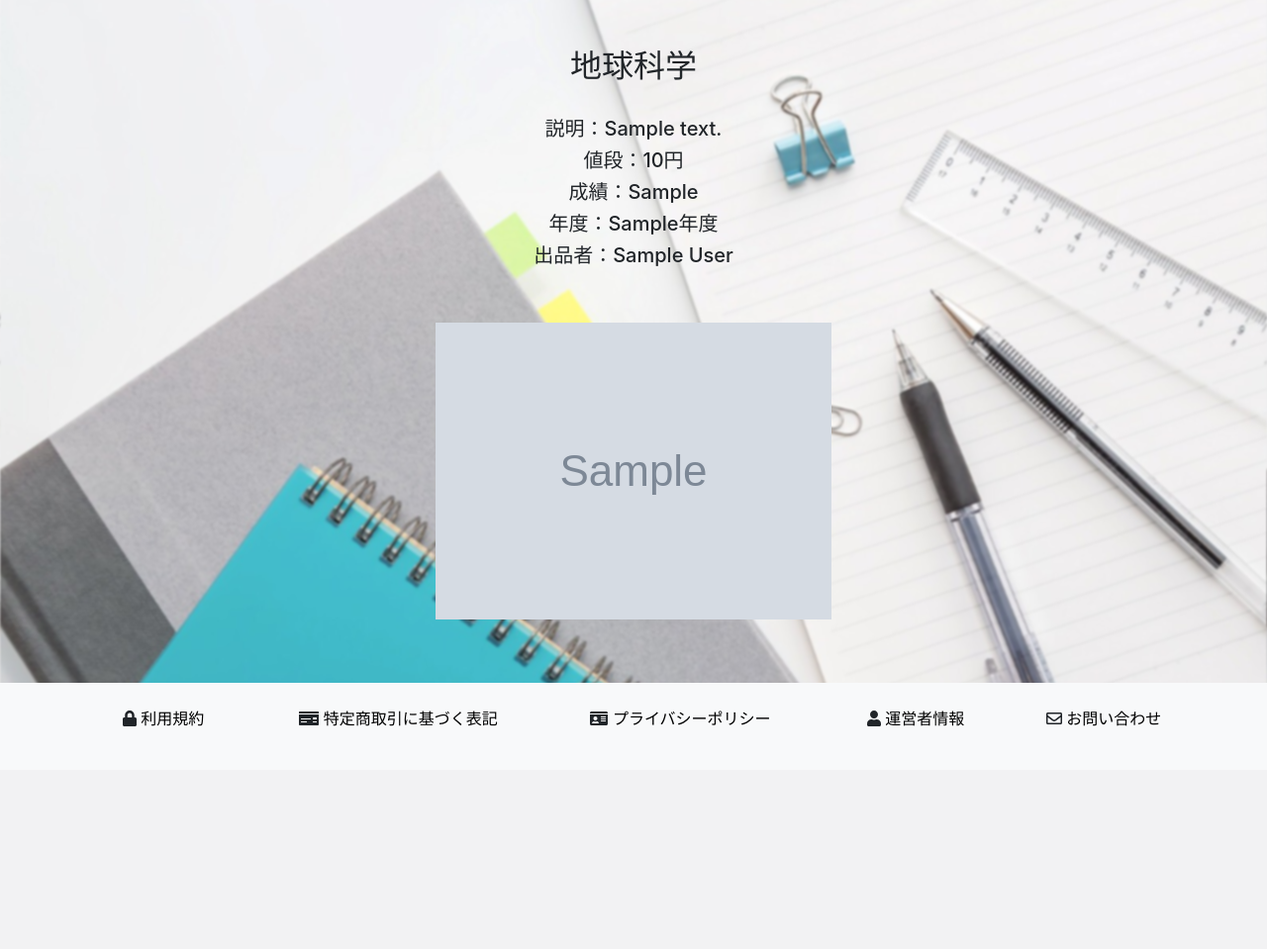
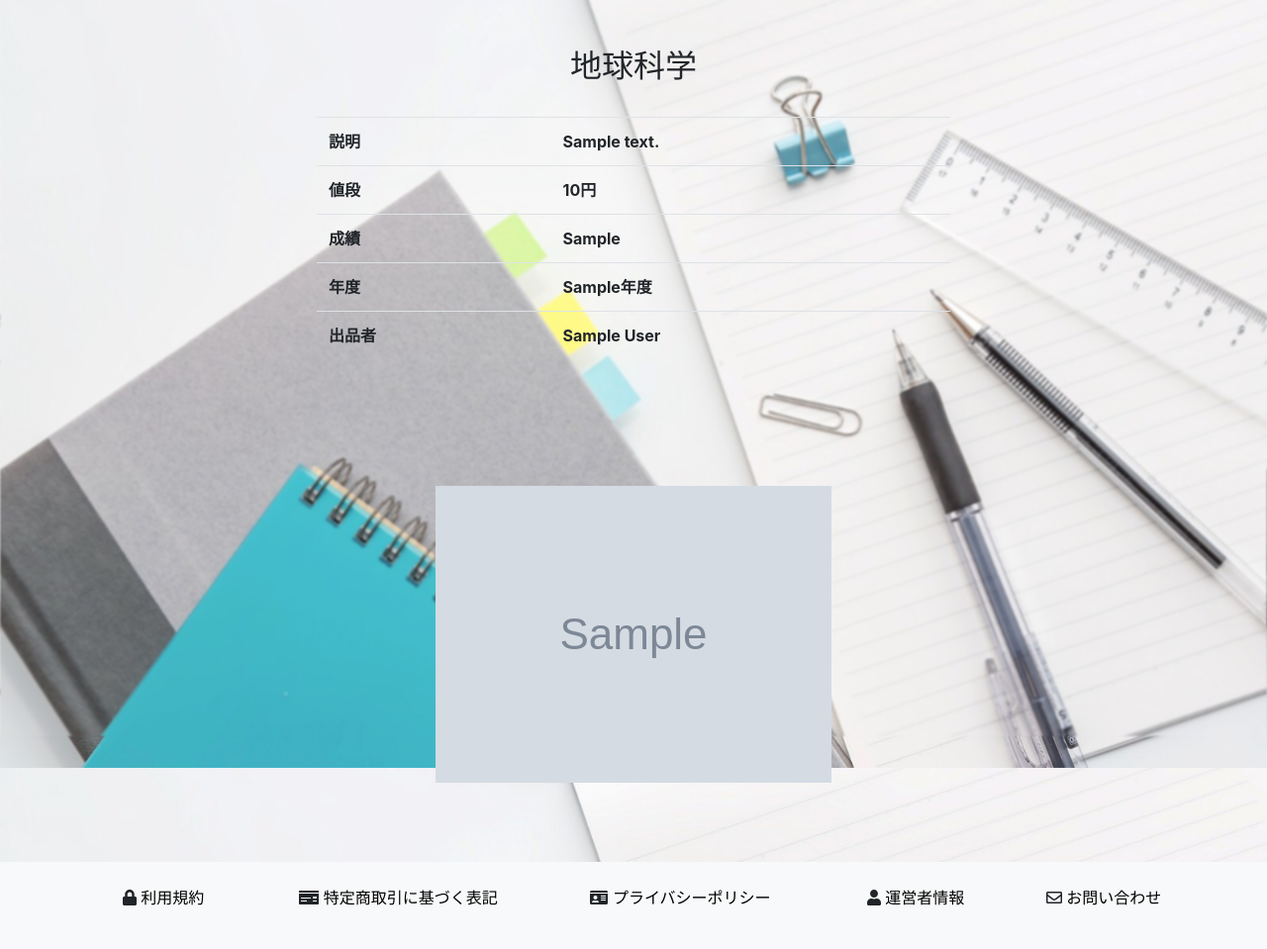
Before and after one commit to KenshiroSugiyama/hokudainote, a Rails app: page /notes/1 in a window 1280 px wide. Shown: the part 56-1015 px from the top of the page at 99% size. Before the commit the page ends 790 px from the top, so only its background shows below. Run offline with Rails 7, Linux system fonts and the light colour scheme; a user stored in the database is signed in; data comes from the database, SQL or seed files in the repository; tables that the repository leaves empty hold one stand-in row (values such as "Sample post"); grey boxes marked "Sample" are stand-in pictures; lists and menus that the app fills with data are empty; style sheets or scripts are compiled from the project's sources; some libraries are stand-ins or nearby versions.

Commit message:
notes show

```diff
--- a/app/models/inquiry.rb
+++ b/app/models/inquiry.rb
@@ -1,2 +1,4 @@
 class Inquiry < ApplicationRecord
+    validates :name ,presence: true
+    validates :email,presence: true
 end
--- a/app/models/note.rb
+++ b/app/models/note.rb
@@ -1,10 +1,10 @@
 class Note < ApplicationRecord
     belongs_to :user
     belongs_to :lecture
-    has_many :images
+    has_many :images,dependent: :destroy
     belongs_to :department
-    has_many :my_notes
-    has_many :buyers,through: :my_notes
+    has_many :my_notes,dependent: :destroy
+    has_many :buyers,through: :my_notes,dependent: :destroy
     belongs_to :exhibitor, class_name: 'User', foreign_key: :exhibitor_id
 
     validates :price ,presence: true
--- a/app/views/devise/sessions/new.html.erb
+++ b/app/views/devise/sessions/new.html.erb
@@ -1,6 +1,7 @@
 <h2 class="text-center pt-5 pb-3">ログイン</h2>
 <div class="form-group pl-5 pr-5">
   <%= form_for(resource, as: resource_name, url: session_path(resource_name)) do |f| %>
+  <%= render "devise/shared/error_messages", resource: resource %>
   <div class="field text-center p-3 offset-sm-4 col-sm-4">
     <i class="fas fa-envelope"></i> <%= f.label :email %><br />
     <%= f.email_field :email, autofocus: true, autocomplete: "email",class: "form-control" %>
--- a/app/views/notes/show.html.erb
+++ b/app/views/notes/show.html.erb
@@ -1,34 +1,38 @@
-<div class="text-center pt-5">
+<div class="text-center pt-5 pb-4">
 <h2><%= @lecture.name %> </h2>
 </div>
 
-<div class="text-center pt-4">
-        <h5 class="">
-            説明：<%= @note.description %>
-        </h5>
-        <h5 class="">
-            値段：<%= @note.price%>円
-        </h5>
-        <h5 class="">
-            成績：<%= @note.grade %>
-        </h5>
-        <h5 class="">
-            年度：<%= @note.year %>年度
-        </h5>
-        <h5 class="">
+<table class="table p-3 offset-3 col-6">
+    <tr class="">
+        <th>説明</th><th><%= @note.description %></th>
+    </tr>
+    <tr class="">
+        <th>値段</th> <th><%= @note.price%>円 </th>
+    </tr>
+    <tr class="">
+        <th>成績</th> <th><%= @note.grade %> </th>
+    </tr>
+    <tr class="">
+        <th>年度</th><th><%= @note.year %>年度</th>
+    </tr>
+    <tr class="">
+        <th>出品者</th>
+        <th>
             <% if UserProfile.find_by(user_id: @note.exhibitor_id).present? && UserProfile.find_by(user_id: @note.exhibitor_id).name.present? %>
-            出品者：<%= @exhibitor.name %>
+                <%= @exhibitor.name %>
             <% else %>
-            出品者: 不明
+                 不明
             <% end %>
-        </h5>
-        <div>
+        </th>
+    </tr>
+</table>
+<div class="p-4">
     <% unless current_user.id == @note.exhibitor_id %>
         <% unless @note.buyed?(current_user) %>
             <%= form_with(model: @note.my_notes.build(note_id: @note.id), local: true) do |f| %>
                 <%= hidden_field_tag :buyer_id, current_user.id %>
                 <%= hidden_field_tag :note_id, @note.id %>
-                        <%= f.submit '購入', class: 'offset-sm-5 col-sm-2 btn btn-primary btn-block' %>
+                <%= f.submit '購入', class: 'mt-4 offset-4 col-4 btn btn-info btn-block' %>
             <% end %>
         <% else %>
             <div class = "text-center pt-3">
@@ -37,9 +41,9 @@
         <% end %>
     <% end %>
 </div>
-</div>
+
 <br><br>
-<div class = "row">
+<div class = "row p-3">
     <div class = "col-sm-10 offset-sm-1 text-center mb-5">
         <div class= "a">
             <% if @note.images.present? %>
@@ -48,6 +52,7 @@
                         <div class="mb-3"><img src="<%= i.image.url %>"　width="400" height="300"></div>
                     <% end %>
                 <% else %>
+                    １枚目のみ表示しています<br><br>
                     <img src="<%= @i[0].image.url %>">
                 <% end %>
             <% end %>
--- a/app/views/toppages/form.html.erb
+++ b/app/views/toppages/form.html.erb
@@ -8,6 +8,7 @@
 
 <div class="form-group pl-5 pr-5">
     <%= form_with(model: @inquiry, url: toppages_create_path,method: :post ,local: true) do |f| %>
+    <%= render 'layouts/error_messages',model: f.object %>
     <div class="field text-center p-3 offset-sm-4 col-sm-4">
         <%= f.label :name, '名前（必須）' %><br/>
         <%= f.text_field :name,class: "form-control" %>
--- a/app/views/toppages/index.html.erb
+++ b/app/views/toppages/index.html.erb
@@ -5,7 +5,7 @@
 <% unless user_signed_in? %>
 <div class="p-4">
     <div class="text-center mb-5" >
-    hokudainoteは
+    hokudainote は
     北大生限定の講義ノートを個人が販売・購入できるプラットフォームです<br>
     （決済手数料１０％）<br><br>
     <%= image_tag 'e.png',alt: 'hokudainoteとは',class: 'img-fluid' %>
```
Also changed, not shown: app/models/user.rb (+6 -6 lines). Lines whose indentation alone changed are shown as unchanged.
